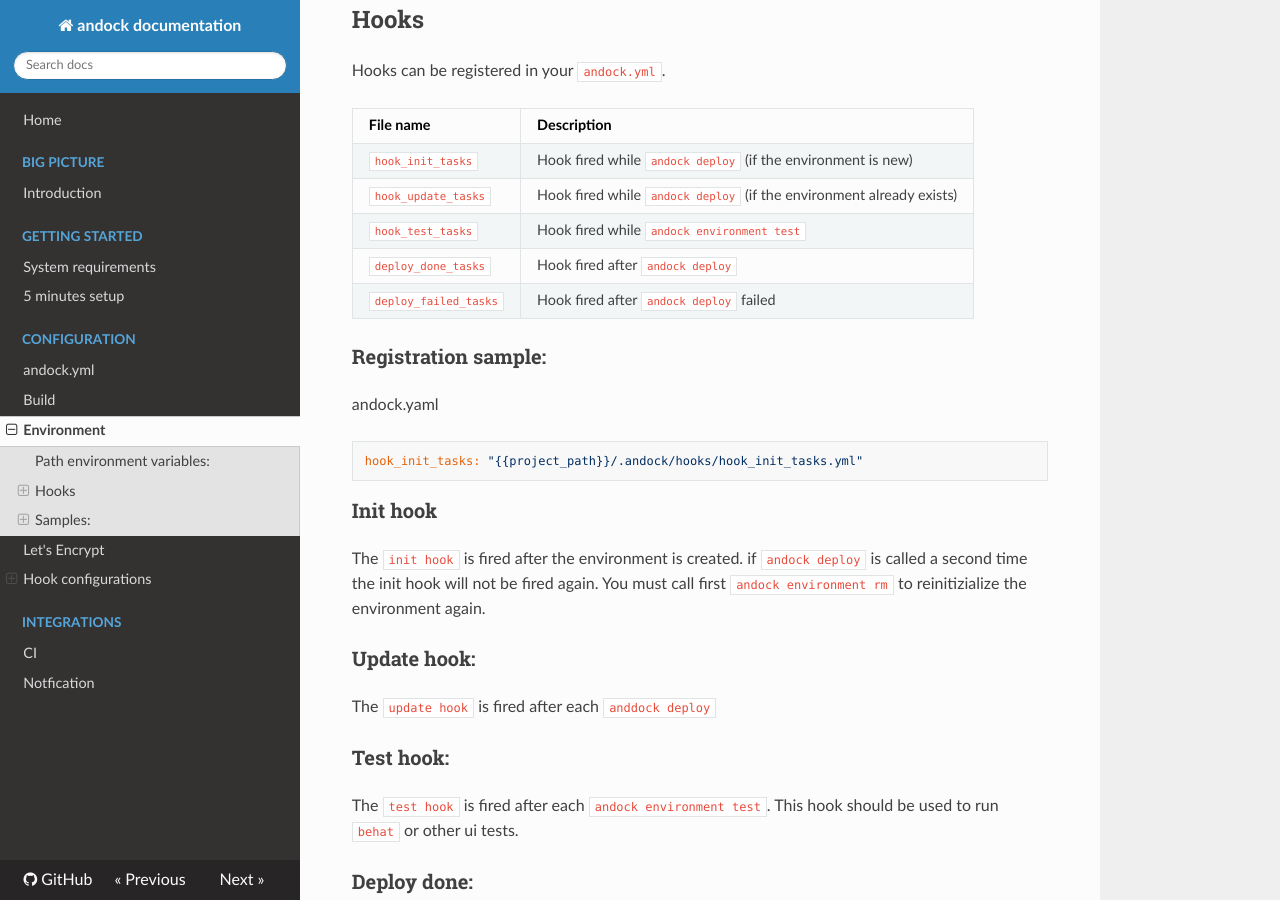
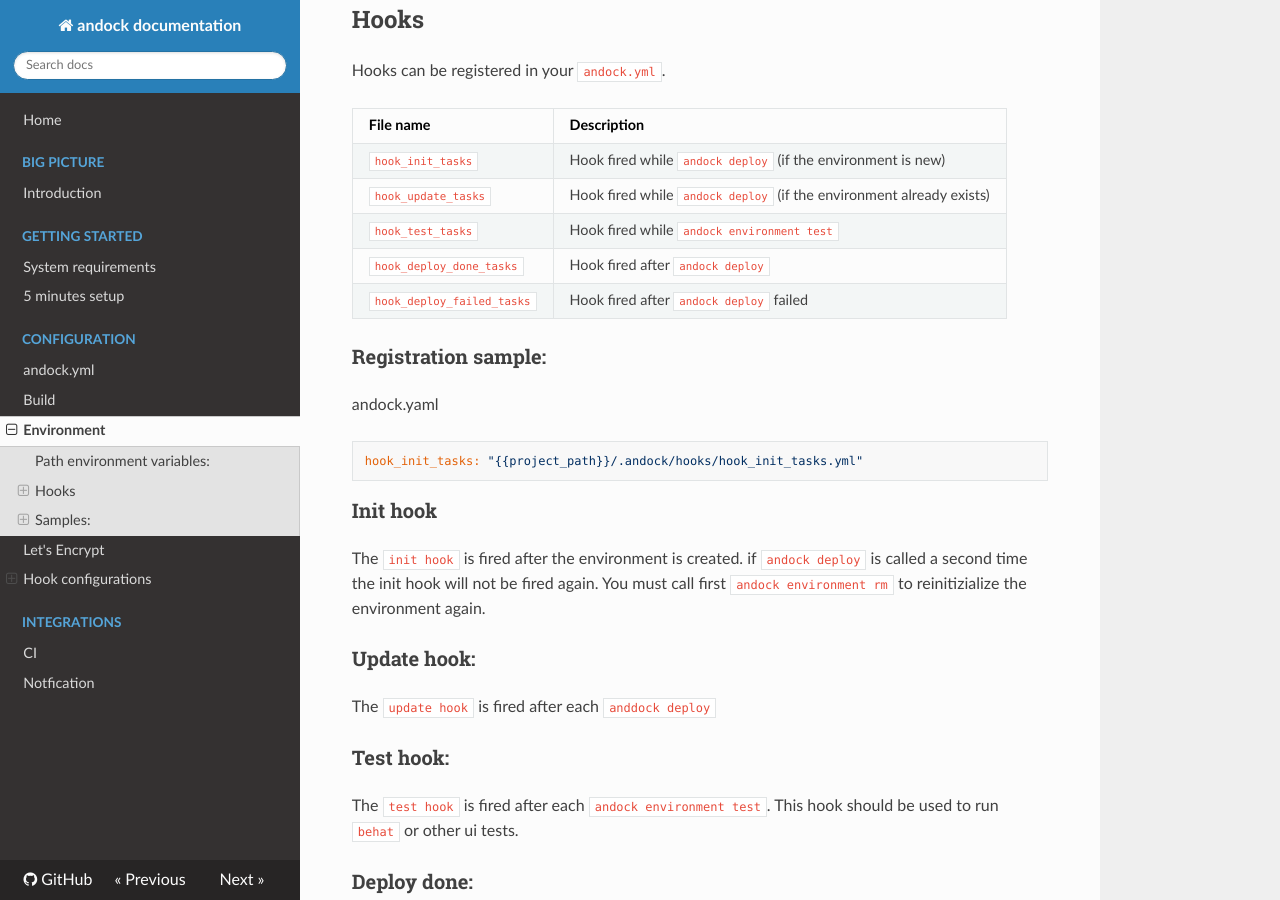
Before and after one commit to andock/andock, an MkDocs documentation site: the page built from docs/configuration/environment.md, in a window 1280 px wide and 900 px high, scrolled down 416 px. Built offline with MkDocs 1.6.1, drawn with Linux system fonts in a browser that asks for light colours; nearby versions of some CDN libraries; old or Windows-style settings are respelled for this version of MkDocs.

Commit message:
Update docs.

```diff
--- a/docs/configuration/environment.md
+++ b/docs/configuration/environment.md
@@ -18,8 +18,8 @@ Hooks can be registered in your `andock.yml`.
 | `hook_init_tasks`     | Hook fired while `andock deploy` (if the environment is new)|
 | `hook_update_tasks`   | Hook fired while `andock deploy` (if the environment already exists)|
 | `hook_test_tasks`     | Hook fired while `andock environment test`|
-| `deploy_done_tasks`     | Hook fired after `andock deploy`|
-| `deploy_failed_tasks`     | Hook fired after `andock deploy` failed|
+| `hook_deploy_done_tasks`     | Hook fired after `andock deploy`|
+| `hook_deploy_failed_tasks`     | Hook fired after `andock deploy` failed|
 
 ### Registration sample:
 andock.yaml
```
Also changed, not shown: docs/big-picture/introduction.md (+1 -1 lines).
